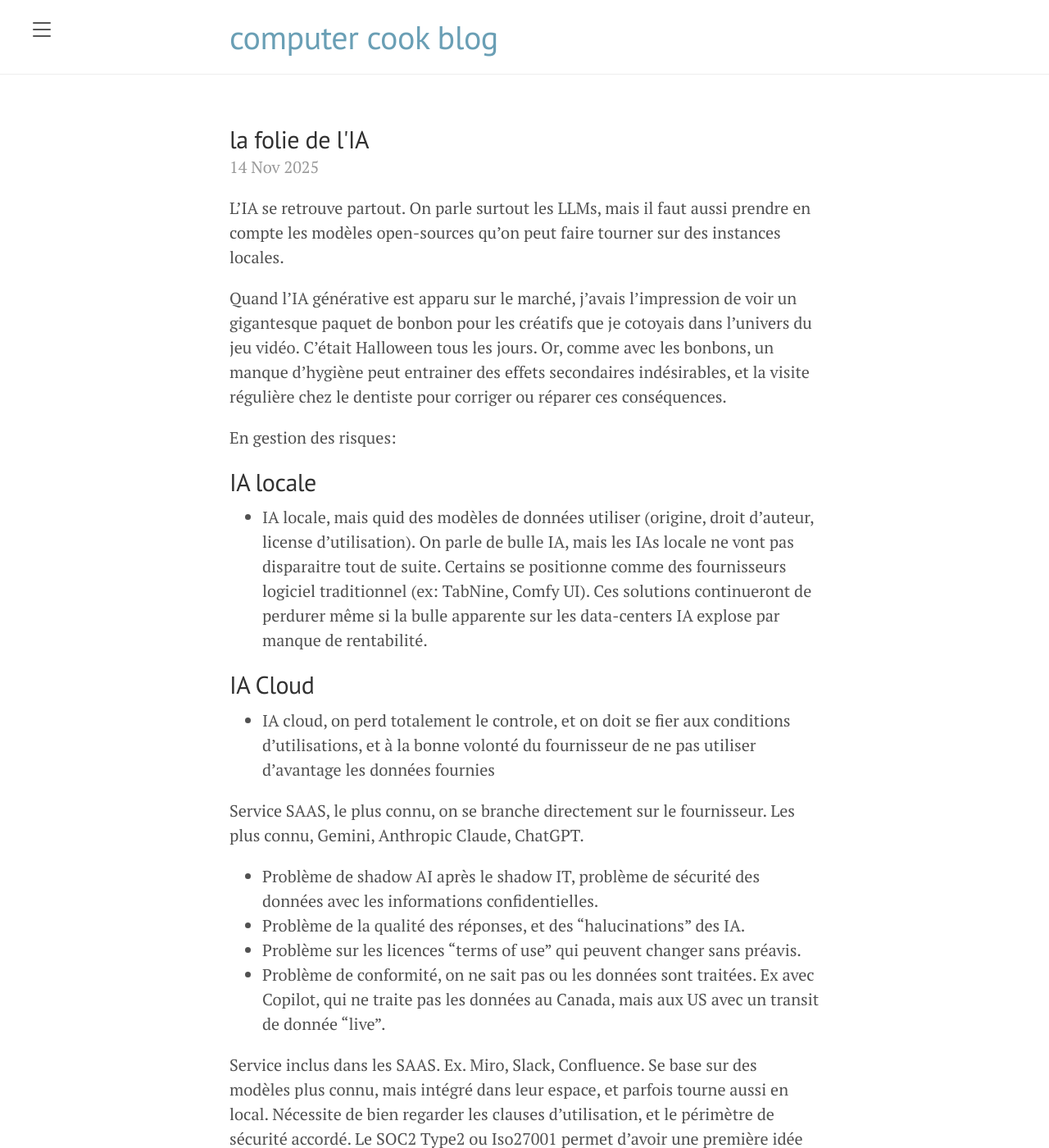
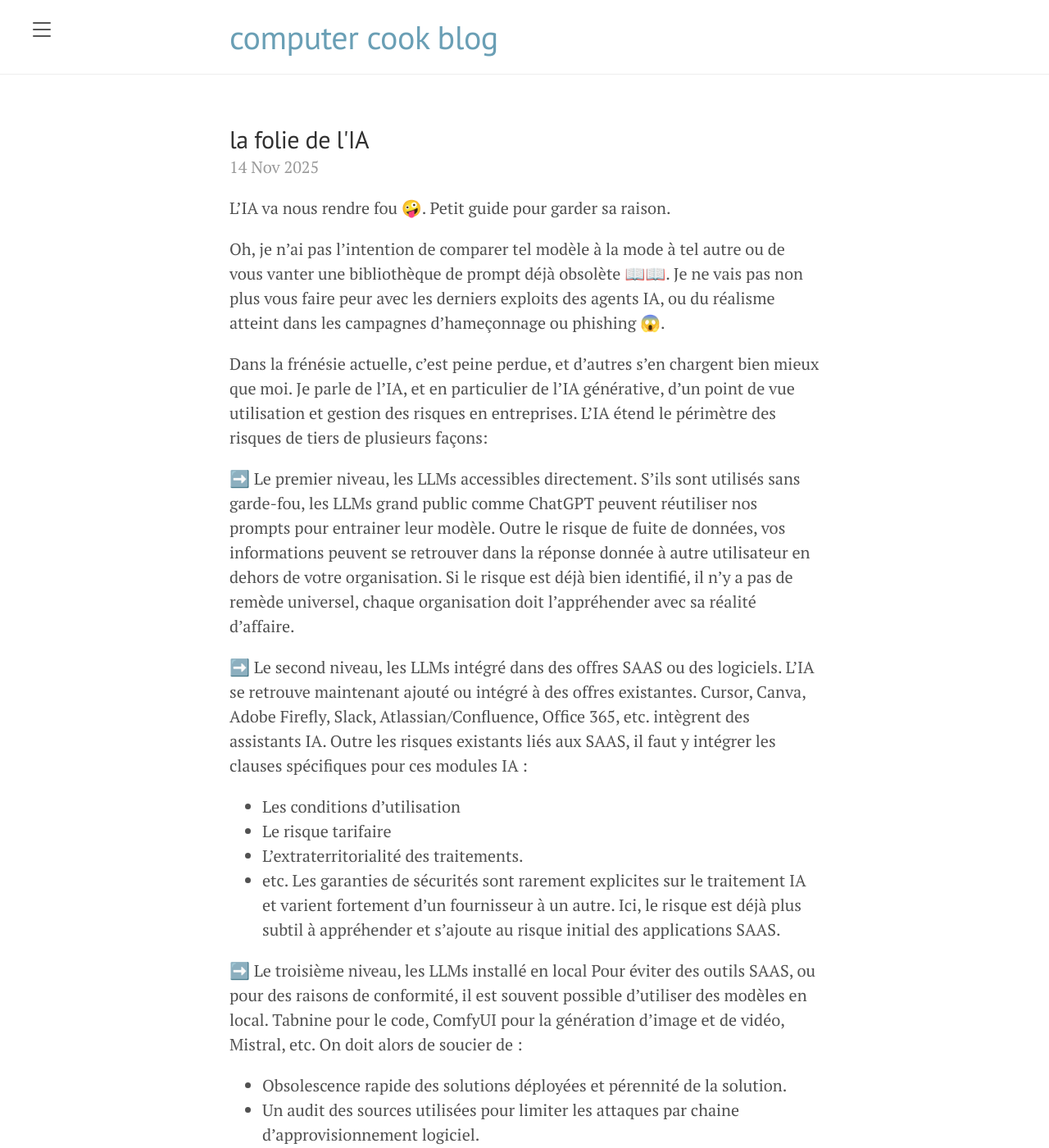
Before and after one commit to rvillemeur/rvillemeur.github.io, a Jekyll site: the page built from _posts/2025-11-20-la-folie-de-lia.md, in a window 1280 px wide and 1400 px high. Shown: the whole window at 82% size. Built offline with Jekyll 4.4.1, drawn with Linux system fonts in a browser that asks for light colours; some of the changed text lies outside the part shown.

Commit message:
post sur l'évalution IA pour les tiers

```diff
--- a/_posts/2025-11-20-la-folie-de-lia.md
+++ b/_posts/2025-11-20-la-folie-de-lia.md
@@ -3,36 +3,37 @@ layout: post
 title: la folie de l'IA
 permalink: blog/folieIA
 date: '2025-11-13 21:15:55 -0500'
-categories: cyber risques IA
+categories: cyber risques IA tiers
 comments_id: 7
-draft: true
+draft: false
 ---
 
-L'IA se retrouve partout.
-On parle surtout les LLMs, mais il faut aussi prendre en compte les modèles open-sources qu'on peut faire tourner sur des instances locales.
 
-Quand l'IA générative est apparu sur le marché, j'avais l'impression de voir un gigantesque paquet de bonbon pour les créatifs que je cotoyais dans l'univers du jeu vidéo. C'était Halloween tous les jours. Or, comme avec les bonbons, un manque d'hygiène peut entrainer des effets secondaires indésirables, et la visite régulière chez le dentiste pour corriger ou réparer ces conséquences.
+L'IA va nous rendre fou 🤪. Petit guide pour garder sa raison.
 
-En gestion des risques:
+Oh, je n'ai pas l'intention de comparer tel modèle à la mode à tel autre ou de vous vanter une bibliothèque de prompt déjà obsolète 📖📖. Je ne vais pas non plus vous faire peur avec les derniers exploits des agents IA, ou du réalisme atteint dans les campagnes d'hameçonnage ou phishing 😱.
 
-## IA locale
-* IA  locale, mais quid des modèles de données utiliser (origine, droit d'auteur, license d'utilisation).
-On parle de bulle IA, mais les IAs locale ne vont pas disparaitre tout de suite. Certains se positionne comme des fournisseurs logiciel traditionnel (ex: TabNine, Comfy UI). Ces solutions continueront de perdurer même si la bulle apparente sur les data-centers IA explose par manque de rentabilité.
+Dans la frénésie actuelle, c'est peine perdue, et d'autres s'en chargent bien mieux que moi. Je parle de l'IA, et en particulier de l'IA générative, d'un point de vue utilisation et gestion des risques en entreprises. L'IA étend le périmètre des risques de tiers de plusieurs façons:
 
-## IA Cloud
-* IA cloud, on perd totalement le controle, et on doit se fier aux conditions d'utilisations, et à la bonne volonté du fournisseur de ne pas utiliser
-d'avantage les données fournies
+➡️ Le premier niveau, les LLMs accessibles directement.
+S'ils sont utilisés sans garde-fou, les LLMs grand public comme ChatGPT peuvent réutiliser nos prompts pour entrainer leur modèle. Outre le risque de fuite de données, vos informations peuvent se retrouver dans la réponse donnée à autre utilisateur en dehors de votre organisation. Si le risque est déjà bien identifié, il n'y a pas de remède universel, chaque organisation doit l'appréhender avec sa réalité d'affaire.
 
-Service SAAS, le plus connu, on se branche directement sur le fournisseur. Les plus connu, Gemini, Anthropic Claude, ChatGPT.
-- Problème de shadow AI après le shadow IT, problème de sécurité des données avec les informations confidentielles.
-- Problème de la qualité des réponses, et des "halucinations" des IA.
-- Problème sur les licences "terms of use" qui peuvent changer sans préavis.
-- Problème de conformité, on ne sait pas ou les données sont traitées. Ex avec Copilot, qui ne traite pas les données au Canada, mais aux US avec un transit de donnée "live".
+➡️ Le second niveau, les LLMs intégré dans des offres SAAS ou des logiciels.
+L'IA se retrouve maintenant ajouté ou intégré à des offres existantes. Cursor, Canva, Adobe Firefly, Slack, Atlassian/Confluence, Office 365, etc. intègrent des assistants IA. Outre les risques existants liés aux SAAS, il faut y intégrer les clauses spécifiques pour ces modules IA :
+* Les conditions d'utilisation
+* Le risque tarifaire
+* L'extraterritorialité des traitements.
+* etc.
+Les garanties de sécurités sont rarement explicites sur le traitement IA et varient fortement d'un fournisseur à un autre.
+Ici, le risque est déjà plus subtil à appréhender et s'ajoute au risque initial des applications SAAS.
 
-Service inclus dans les SAAS. Ex. Miro, Slack, Confluence. Se base sur des modèles plus connu, mais intégré dans leur espace, et parfois tourne aussi en local.
-Nécessite de bien regarder les clauses d'utilisation, et le périmètre de sécurité accordé. Le SOC2 Type2 ou Iso27001 permet d'avoir une première idée de la sécurité.
-Si la sécurité est sérieuse, cela sera mis en avant dans la page *Trust* ou *compliance*.
+➡️ Le troisième niveau, les LLMs installé en local
+Pour éviter des outils SAAS, ou pour des raisons de conformité, il est souvent possible d'utiliser des modèles en local. Tabnine pour le code, ComfyUI pour la génération d'image et de vidéo, Mistral, etc.
+On doit alors de soucier de :
+* Obsolescence rapide des solutions déployées et pérennité de la solution.
+* Un audit des sources utilisées pour limiter les attaques par chaine d'approvisionnement logiciel.
+* Le support si le produit est open-source.
+* etc.
+Un nouvel enjeu est également d'identifier la licence des modèles de données utilisés pour entrainer les moteurs IA intégrés si on veut s'assurer du respect des droits d'auteurs par exemple.
 
-Service multi-IA. Ex: Cursor, Photoshop firefly.
-But: amélior le produit en proposant plusieurs IA pour choisir la meilleur.
-Problème: Intégration avec ses fournisseurs flous. Il faut analyser chaque service et trouver les termes et conditions pour chaque intégration avant de déterminer ce est acceptable ou non.
+Et vous, quels sont vos enjeux en matière de risque de tiers apportés par les IA génératives ?
```
